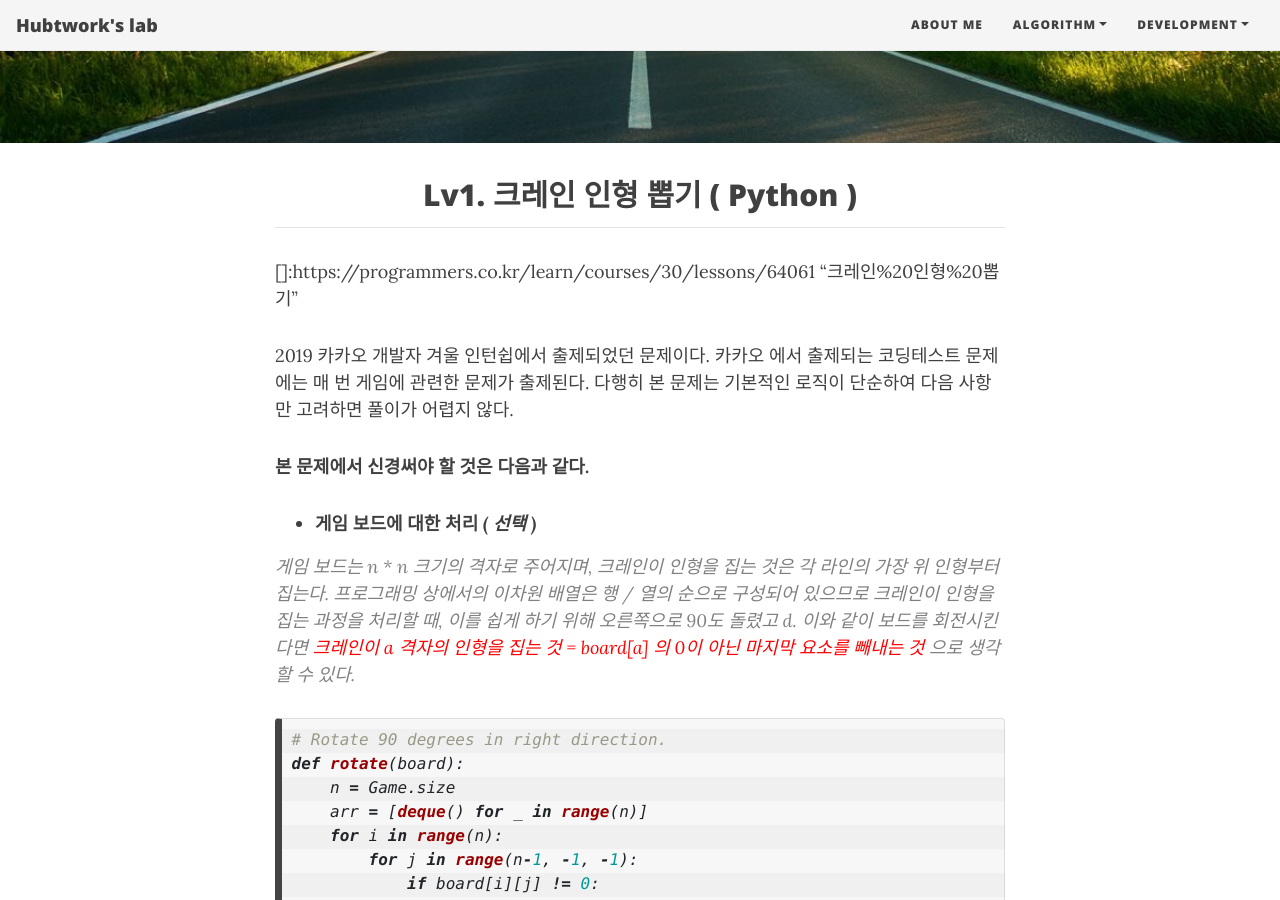
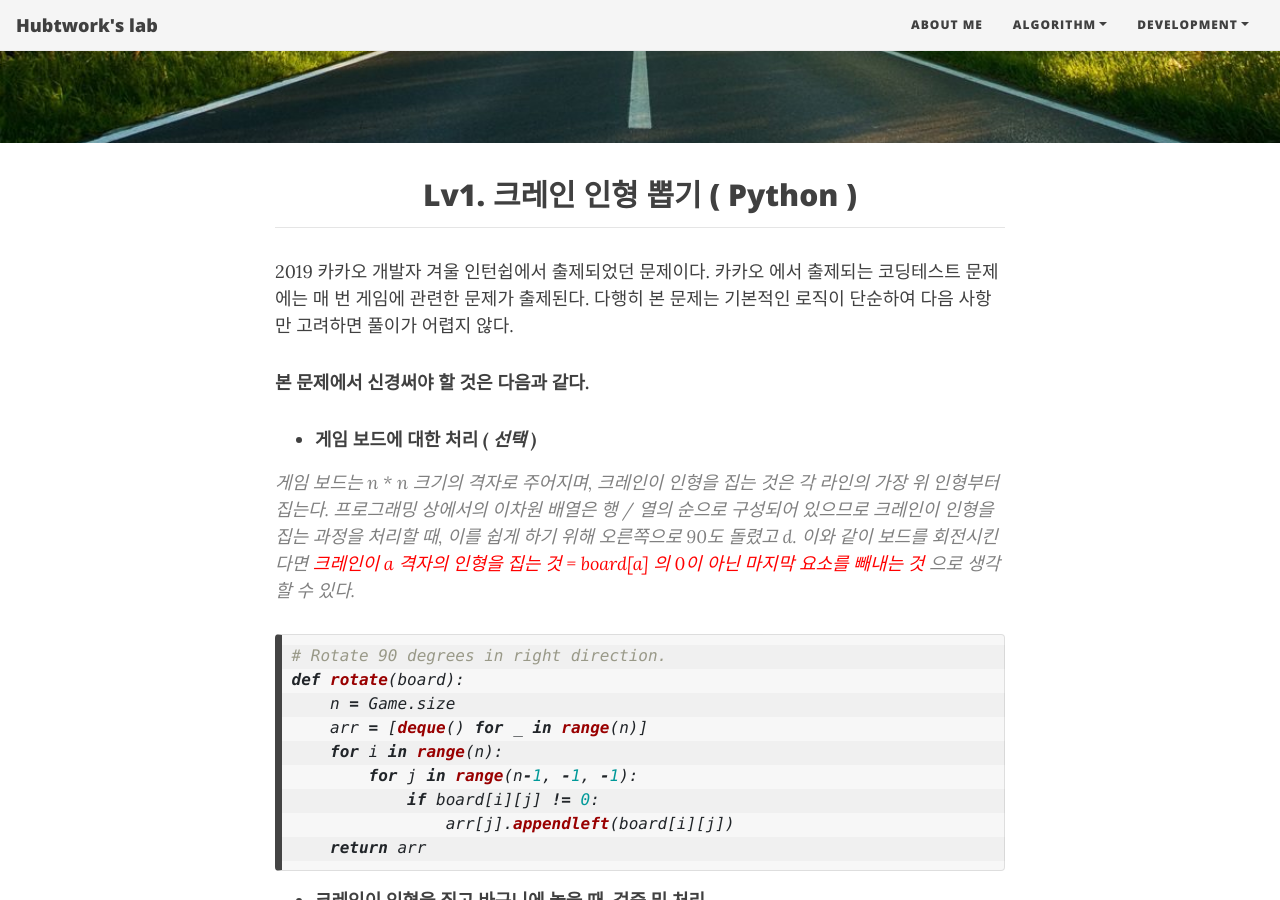
Before and after one commit to YoonhoRayLee/YoonhoRayLee.github.io, a Jekyll site: the page built from _posts/2020-07-28-Lv1-크레인-인형-뽑기.md, in a window 1280 px wide and 900 px high, scrolled down 445 px. Built offline with Jekyll 4.4.1, drawn with Linux system fonts in a browser that asks for light colours; nearby versions of some CDN libraries; comment, search, counter and statistics services are not loaded.

Commit message:
Update 2020-07-28-Lv1-크레인-인형-뽑기.md

```diff
--- a/_posts/2020-07-28-Lv1-크레인-인형-뽑기.md
+++ b/_posts/2020-07-28-Lv1-크레인-인형-뽑기.md
@@ -15,7 +15,7 @@
 
 ------
 
-[]:https://programmers.co.kr/learn/courses/30/lessons/64061 "크레인%20인형%20뽑기"
+[(Lv1)크레인인형뽑기]:(https://programmers.co.kr/learn/courses/30/lessons/64061)
 
  2019 카카오 개발자 겨울 인턴쉽에서 출제되었던 문제이다. 카카오 에서 출제되는 코딩테스트 문제에는 매 번 게임에 관련한 문제가 출제된다. 다행히 본 문제는 기본적인 로직이 단순하여 다음 사항만 고려하면 풀이가 어렵지 않다.
 
```
